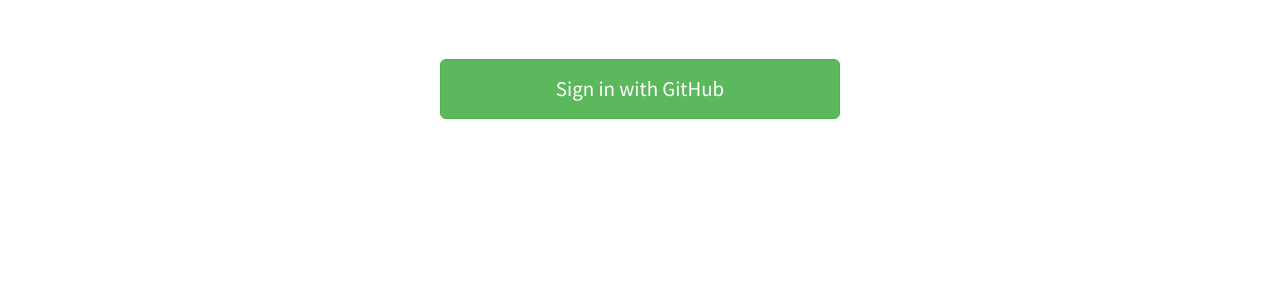
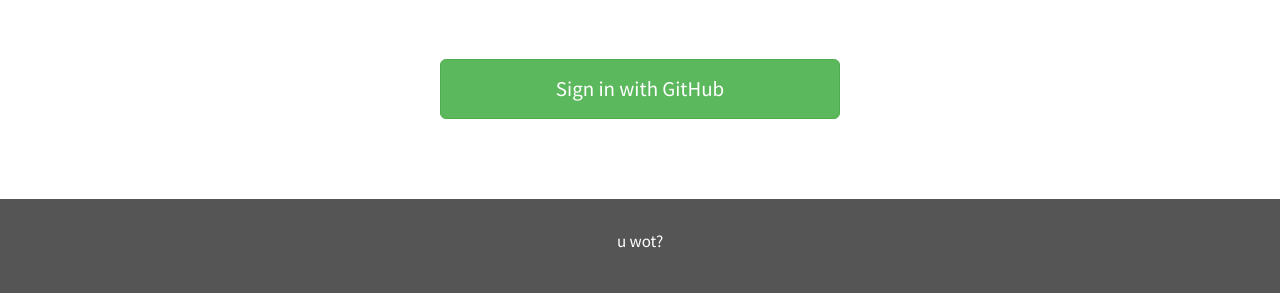
Before and after one commit to dellsystem/gitchallenge.com, a Django app: page / in a window 1280 px wide. Shown: the part 747-1040 px from the top of the page. Before the commit the page ends 866 px from the top, so only its background shows below. Run offline with Django 3.2, Linux system fonts and the light colour scheme; style sheets or scripts are compiled from the project's sources; parts of the project's set-up code (start-up, migrations or seed data) failed here and were passed over; some libraries are stand-ins or nearby versions.

Commit message:
Update layout (design, etc)

```diff
--- a/gitchallenged/static/css/styles.less
+++ b/gitchallenged/static/css/styles.less
@@ -37,7 +37,7 @@
     margin-bottom: 30px;
 }
 
-#sign-in {
+.main-button {
     width: 400px;
     margin: 50px auto;
 
@@ -55,3 +55,11 @@
     font-weight: bold;
     text-transform: uppercase;
 }
+
+#footer {
+    margin-top: 30px;
+    background: @mediumGrey;
+    color: @white;
+    padding: 30px 0;
+    text-align: center;
+}
--- a/gitchallenged/static/css/variables.less
+++ b/gitchallenged/static/css/variables.less
@@ -1,2 +1,4 @@
 @lighterGrey: #f9f9f9;
 @lightGrey: #bbb;
+@mediumGrey: #555;
+@white: #fff;
--- a/gitchallenged/templates/base.html
+++ b/gitchallenged/templates/base.html
@@ -42,5 +42,10 @@
             {% block content %}
             {% endblock %}
         </div>
+        <div id="footer">
+            <div class="container">
+                <p>u wot?</p>
+            </div>
+        </div>
     </body>
 </html>
--- a/gitchallenged/templates/home.html
+++ b/gitchallenged/templates/home.html
@@ -20,7 +20,7 @@
     </div>
 </div>
 
-<div id="sign-in">
+<div class="main-button">
     <a href="https://github.com/login/oauth/authorize?client_id={{ client_id }}&redirect_uri=http%3A%2F%2Fgitchallenged.com%2Fauthorise&scope=user"
        class="btn btn-success btn-lg btn-block">
         Sign in with GitHub
```
Also changed, not shown: gitchallenged/templates/dashboard.html (+13 -4 lines).
